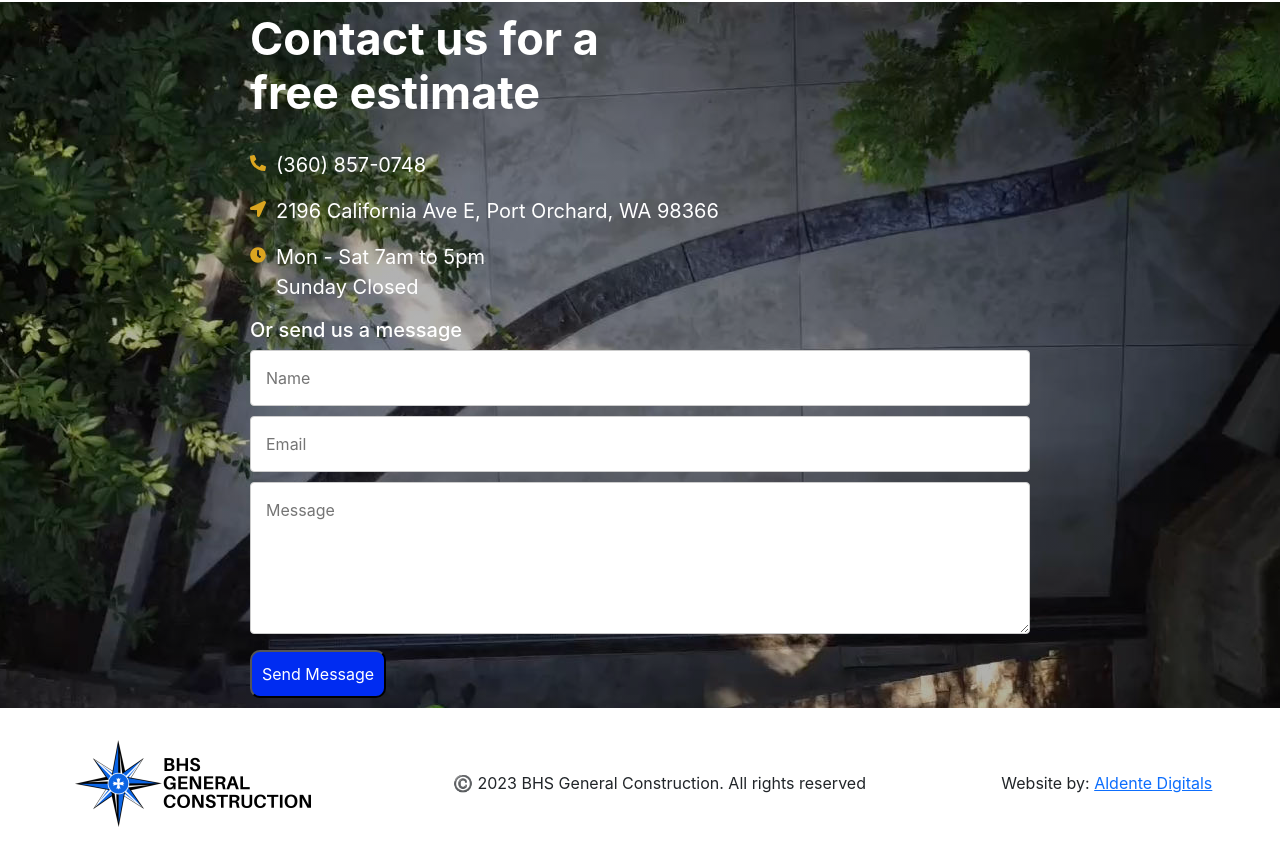
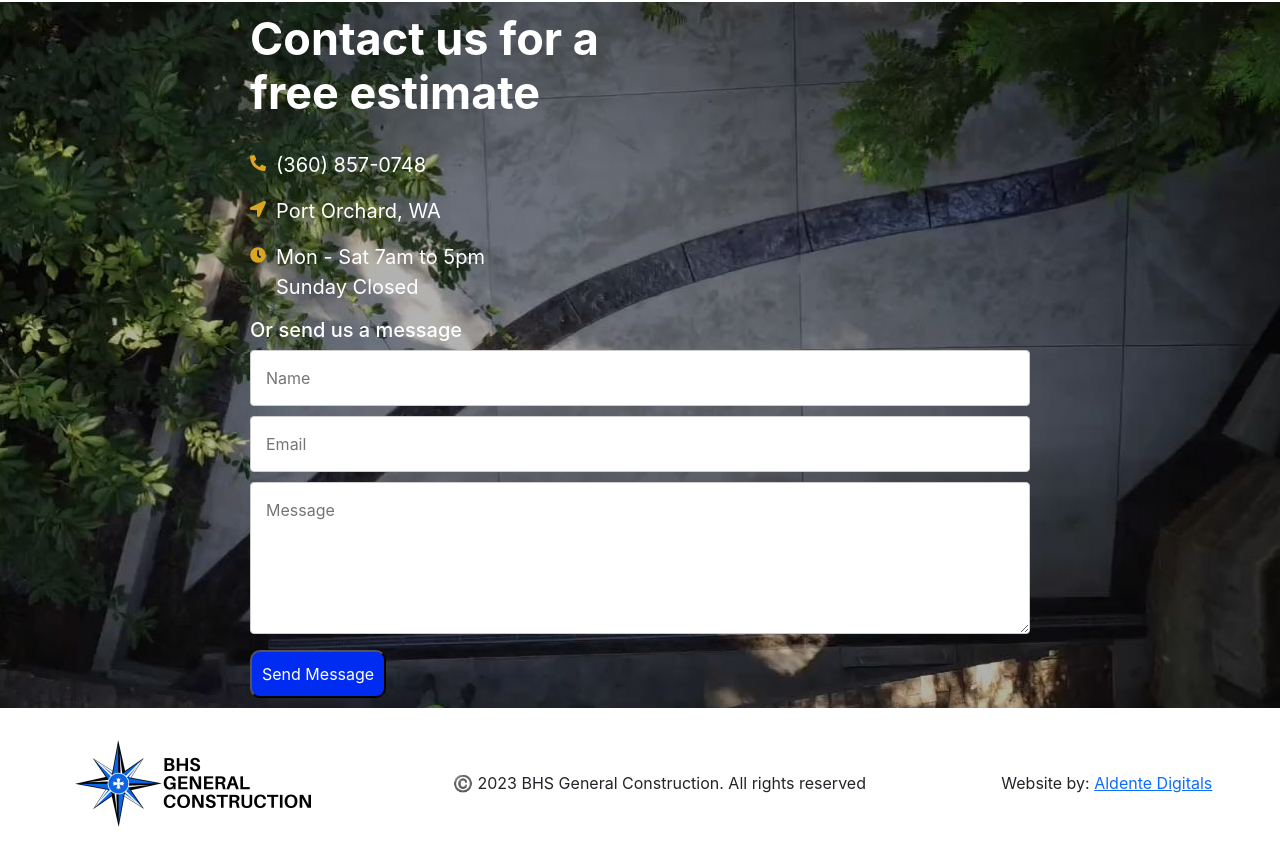
Before and after one commit to alexpablo-code/bhs-general-construction, a React (Create React App) app: page /services in a window 1280 px wide. Shown: the part 3439-4297 px from the top of the page. Built offline with nearby package versions, Linux system fonts and the light colour scheme.

Commit message:
adress has been changed

```diff
--- a/package.json
+++ b/package.json
@@ -8,6 +8,7 @@
     "@testing-library/jest-dom": "^5.16.5",
     "@testing-library/react": "^13.4.0",
     "@testing-library/user-event": "^13.5.0",
+    "emailjs-com": "^3.2.0",
     "react": "^18.2.0",
     "react-dom": "^18.2.0",
     "react-icons": "^4.9.0",
--- a/src/components/Contact.jsx
+++ b/src/components/Contact.jsx
@@ -38,7 +38,7 @@ const Contact = () => {
       </div>
       <div className="contact-line">
         <FaLocationArrow className="contact-icons" />
-        <p>2196 California Ave E, Port Orchard, WA 98366</p>
+        <p>Port Orchard, WA</p>
       </div>
       <div className="contact-line">
         <FaClock className="contact-icons" />{" "}
```
Also changed, not shown: 1 other file (tests, documents, lock files or other folders).
